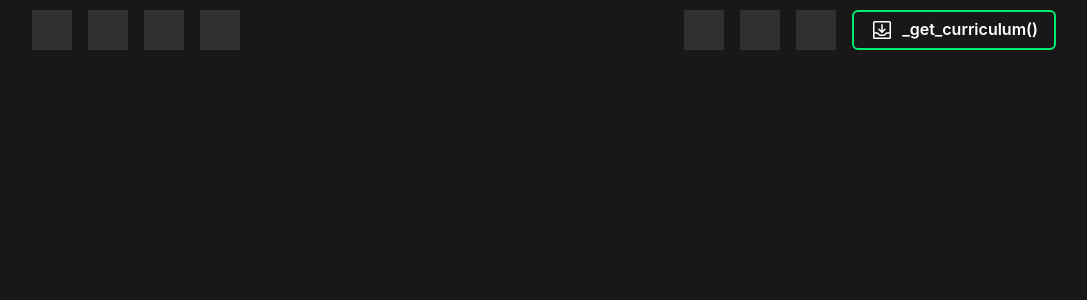
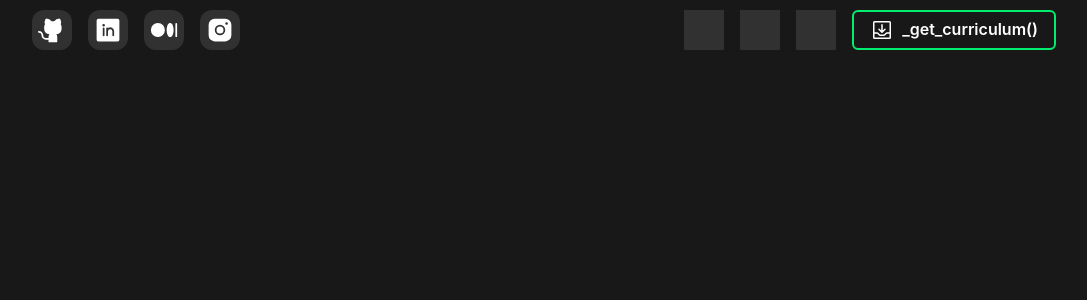
Before and after one commit to nleo-m/portfolio, a React (Create React App) app: page / in a window 1280 px wide. Shown: the top 300 px of the page, without its empty margins (96-1183 px from the left). Built offline with nearby package versions, Linux system fonts and the light colour scheme.

Commit message:
feat: add social buttons

```diff
--- a/src/components/Navbar/index.jsx
+++ b/src/components/Navbar/index.jsx
@@ -1,5 +1,12 @@
 import { Box, Button, Flex } from "@chakra-ui/react";
-import { TrayArrowDown } from "@phosphor-icons/react";
+import {
+  GithubLogo,
+  InstagramLogo,
+  LinkedinLogo,
+  MediumLogo,
+  TrayArrowDown,
+} from "@phosphor-icons/react";
+import SocialButton from "components/SocialButton";
 
 export default function Navbar() {
   return (
@@ -13,10 +20,16 @@ export default function Navbar() {
       position="sticky"
     >
       <Flex gap="1em">
-        <Box h="40px" w="40px" bg="#313131"></Box>
-        <Box h="40px" w="40px" bg="#313131"></Box>
-        <Box h="40px" w="40px" bg="#313131"></Box>
-        <Box h="40px" w="40px" bg="#313131"></Box>
+        <SocialButton url="https://github.com/nleo-m" icon={GithubLogo} />
+        <SocialButton
+          url="https://www.linkedin.com/in/leonel-marcos-f5/"
+          icon={LinkedinLogo}
+        />
+        <SocialButton url="https://medium.com/@leonel-m" icon={MediumLogo} />
+        <SocialButton
+          url="https://www.instagram.com/l30nel.exe/"
+          icon={InstagramLogo}
+        />
       </Flex>
 
       <Flex gap="1em">
--- /dev/null
+++ b/src/components/SocialButton/index.jsx
@@ -0,0 +1,26 @@
+import React from "react";
+import { Flex, Link } from "@chakra-ui/react";
+
+export default function SocialButton({ url = "", icon = <></>, props }) {
+  return (
+    <Link href={url} target="_blank">
+      <Flex
+        h="40px"
+        w="40px"
+        bg="#313131"
+        borderRadius="12px"
+        align="center"
+        justify="center"
+        transition=".1s ease"
+        _hover={{ transform: "scale(1.1)" }}
+        {...props}
+      >
+        {React.createElement(icon, {
+          weight: "fill",
+          color: "white",
+          size: 28,
+        }) || null}
+      </Flex>
+    </Link>
+  );
+}
```
